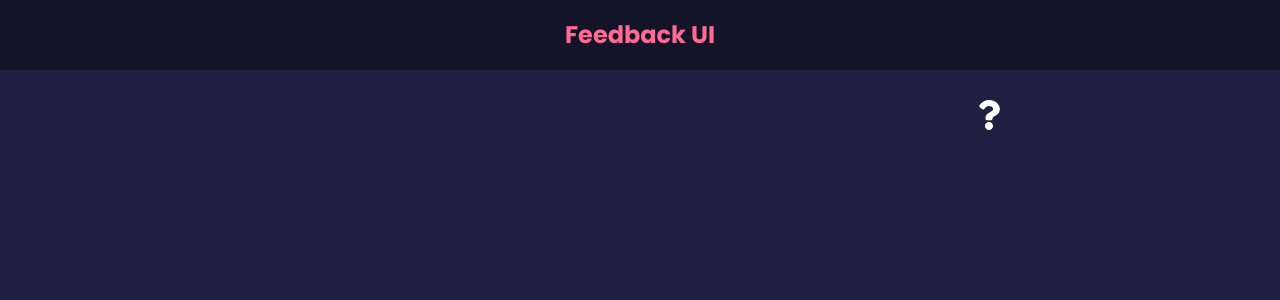
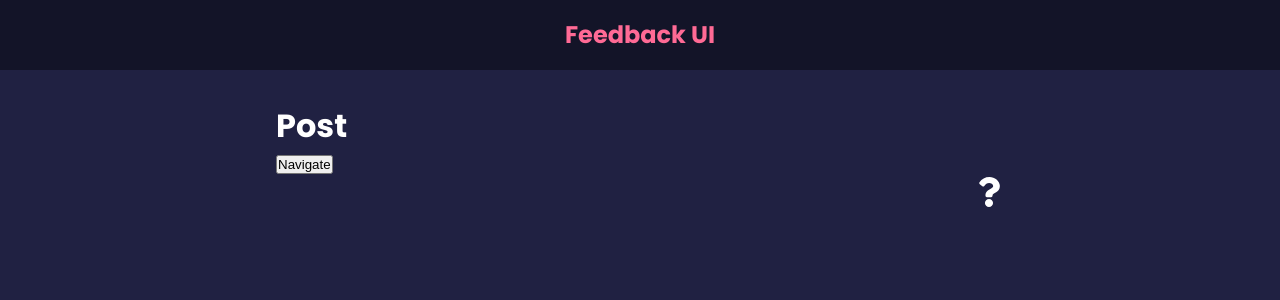
Before and after one commit to salimp2009/feedback-app, a React (Create React App) app: page /post in a window 1280 px wide. Before the commit this address had no page. Shown: the top 300 px of the page. Built offline with nearby package versions, Linux system fonts and the light colour scheme.

Commit message:
added examples in Post.jsx how to use Navigate, useNavigate to conditionally link to a route or using button with an onClick event

```diff
--- a/src/App.jsx
+++ b/src/App.jsx
@@ -44,6 +44,7 @@ function App() {
           ></Route>
           <Route path="/about" element={<AboutPage />} />
           {/* <Route path="/post/:id/:name" element={<Post />} /> */}
+          <Route path="/post" element={<Post />} />
         </Routes>
         <AboutIconLink />
       </div>
--- a/src/components/Post.jsx
+++ b/src/components/Post.jsx
@@ -1,14 +1,29 @@
 // Not used for example purposes
 
-import { useParams } from "react-router-dom";
+import { Navigate, useNavigate /* , useParams */ } from "react-router-dom";
 
 function Post() {
-  const params = useParams();
+  // const params = useParams();
+  const status = 200;
+
+  const navigate = useNavigate();
+
+  if (status === 404) {
+    return <Navigate to="/not found" />;
+  }
+
+  const onClickHandler = () => {
+    navigate("/");
+  };
 
   return (
     <div className="posts">
-      <h1>Post {params.id}</h1>
-      <p>Name: {params.name}</p>
+      <h1>Post</h1>
+      <button type="submit" onClick={onClickHandler}>
+        Navigate
+      </button>
+      {/* <h1>Post {params.id}</h1> */}
+      {/* <p>Name: {params.name}</p> */}
     </div>
   );
 }
```
